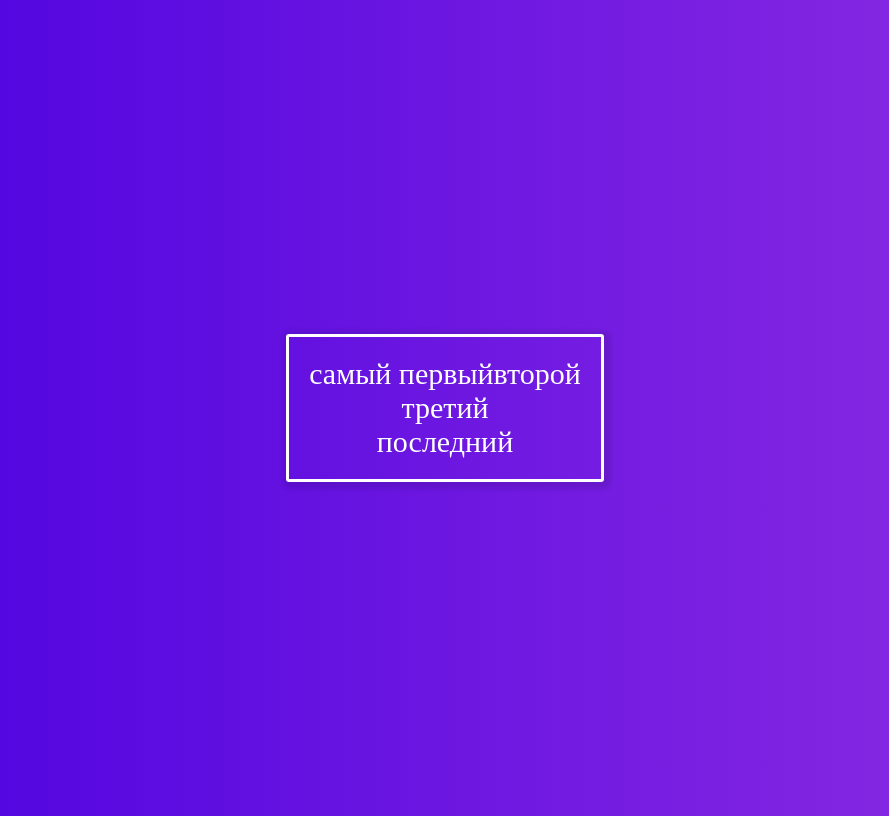
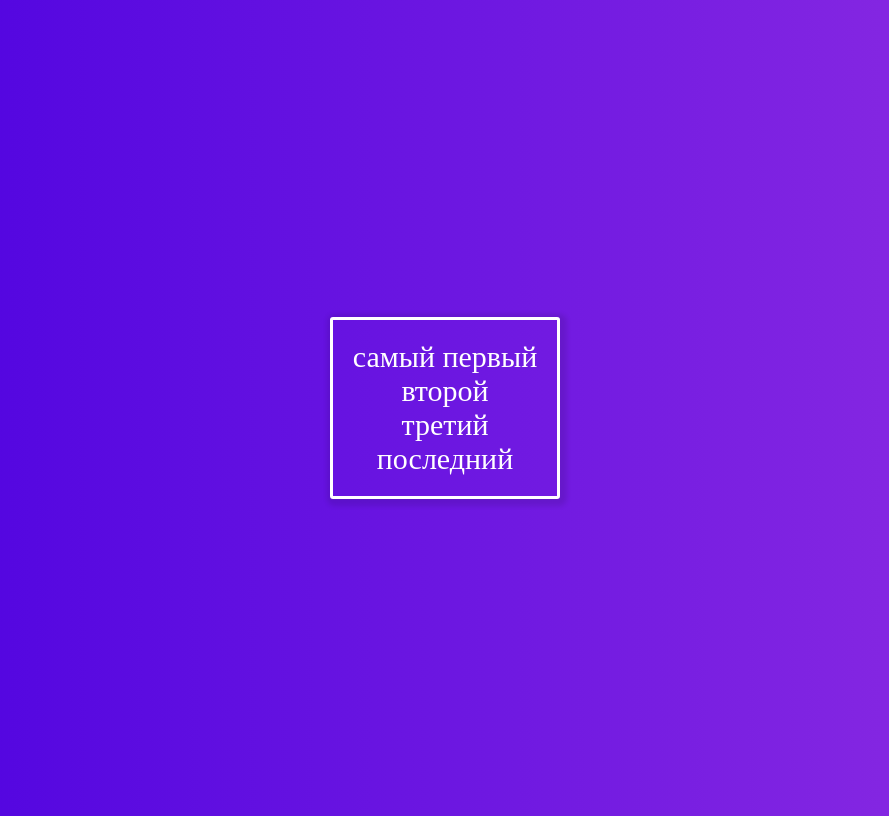
Before and after one commit to YourunB/Works_on_React, a React app in the folder br2jsx/: page / in a window 1280 px wide. Shown: the whole page, without its empty margins (195-1084 px from the left). Built offline with nearby package versions, Linux system fonts and the light colour scheme.

Commit message:
fix: func arrNoTags fixed split tags

```diff
--- a/br2jsx/components/br2jsx.js
+++ b/br2jsx/components/br2jsx.js
@@ -16,7 +16,7 @@ class Br2jsx extends React.Component {
   divRef = null;
 
   splitTags = () => {
-    let arrNoTags = this.state.text.split('<br>').join('').split('<br/>');
+    let arrNoTags = this.state.text.split('<br>').join('<>').split('<br/>').join('<>').split('<>');
     let arrWithTags = [];
 
     for (let i = 0; i < arrNoTags.length; i++) {
```
